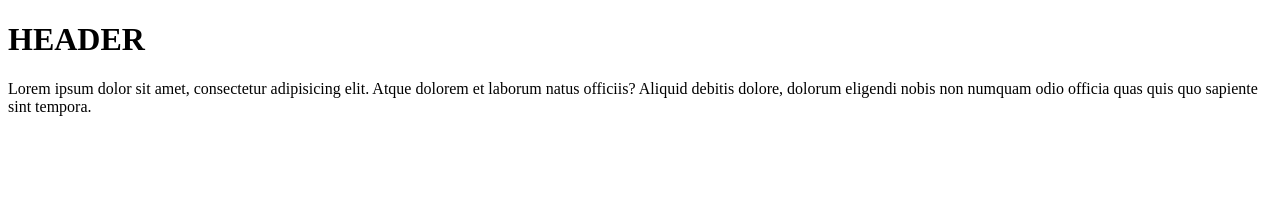
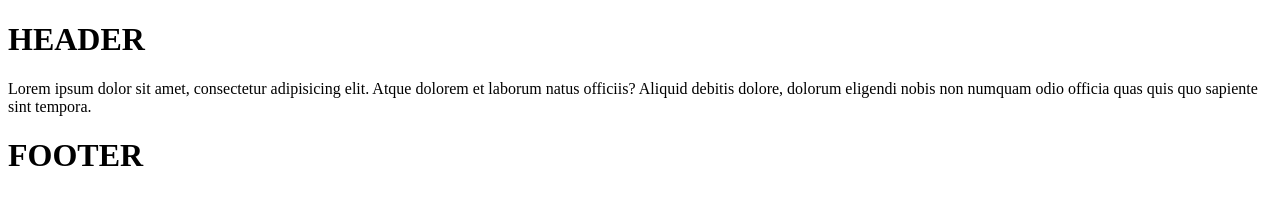
Before and after one commit to Imanbeq/12.02, a plain HTML site: page index.html in a window 1280 px wide. Drawn offline with Linux system fonts and the light colour scheme.

Commit message:
feat: added footer

```diff
--- a/index.html
+++ b/index.html
@@ -14,5 +14,8 @@
     <div class="content">
         <p>Lorem ipsum dolor sit amet, consectetur adipisicing elit. Atque dolorem et laborum natus officiis? Aliquid debitis dolore, dolorum eligendi nobis non numquam odio officia quas quis quo sapiente sint tempora.</p>
     </div>
+    <footer>
+        <h1>FOOTER</h1>
+    </footer>
 </body>
 </html>
```
